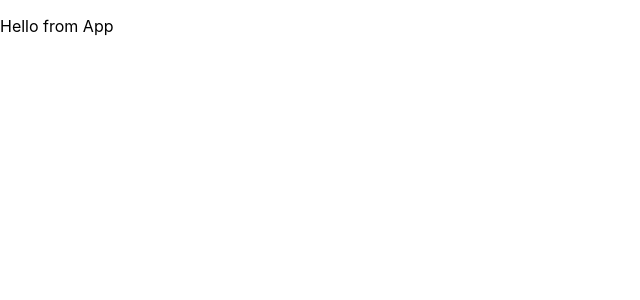
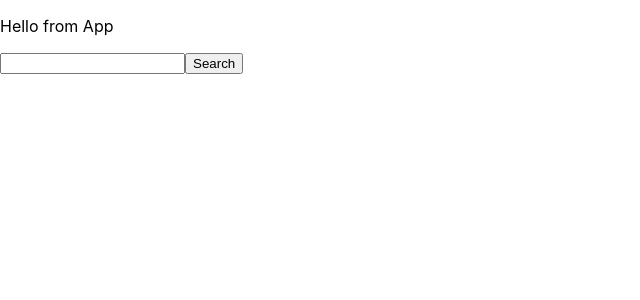
Before and after one commit to Andrearea21/weather-app-project-with-react, a React (Create React App) app: page / in a window 1280 px wide. Shown: the top 300 px of the page, without its empty margins (0-640 px from the left). Built offline with nearby package versions, Linux system fonts and the light colour scheme.

Commit message:
added bootstrap and axios

```diff
--- a/package.json
+++ b/package.json
@@ -6,6 +6,7 @@
     "@testing-library/jest-dom": "^5.16.5",
     "@testing-library/react": "^13.4.0",
     "@testing-library/user-event": "^13.5.0",
+    "axios": "^1.3.4",
     "bootstrap": "^5.2.3",
     "react": "^18.2.0",
     "react-dom": "^18.2.0",
--- a/src/App.js
+++ b/src/App.js
@@ -1,11 +1,15 @@
 import "./App.css";
-
+import "bootstrap";
+import Search from "./Search";
 function App() {
   return (
     <div className="App">
       <header className="App-header">
         <p>Hello from App</p>
       </header>
+      <div>
+        <Search />
+      </div>
     </div>
   );
 }
--- /dev/null
+++ b/src/Search.js
@@ -0,0 +1,37 @@
+import React, { useState } from "react";
+import axios from "axios";
+
+export default function Search() {
+  let [searchTerm, setSearchTerm] = useState("");
+  let [message, setMessage] = useState("");
+  function showTemperature(response) {
+    let temperature = Math.round(response.data.main.temp);
+    let city = response.data.name;
+    setMessage(`It is currently ${temperature}°C in ${city}`);
+  }
+
+  function handleSubmit(event) {
+    event.preventDefault();
+    let apiKey = "298f9405a9a634fd43294220b3f6b208";
+
+    let url = `https://api.openweathermap.org/data/2.5/weather?q=${searchTerm}&appid=${apiKey}&units=metric`;
+
+    axios.get(url).then(showTemperature);
+  }
+
+  function handleChange(event) {
+    event.preventDefault();
+    setSearchTerm(event.target.value);
+  }
+
+  return (
+    <div>
+      <form onSubmit={handleSubmit}>
+        <input type="search" onChange={handleChange}></input>
+        <input type="submit" value="Search"></input>
+      </form>
+      <br />
+      <div> {message} </div>
+    </div>
+  );
+}
```
Also changed, not shown: src/index.js (+6 -6 lines), 1 other file (tests, documents, lock files or other folders).
